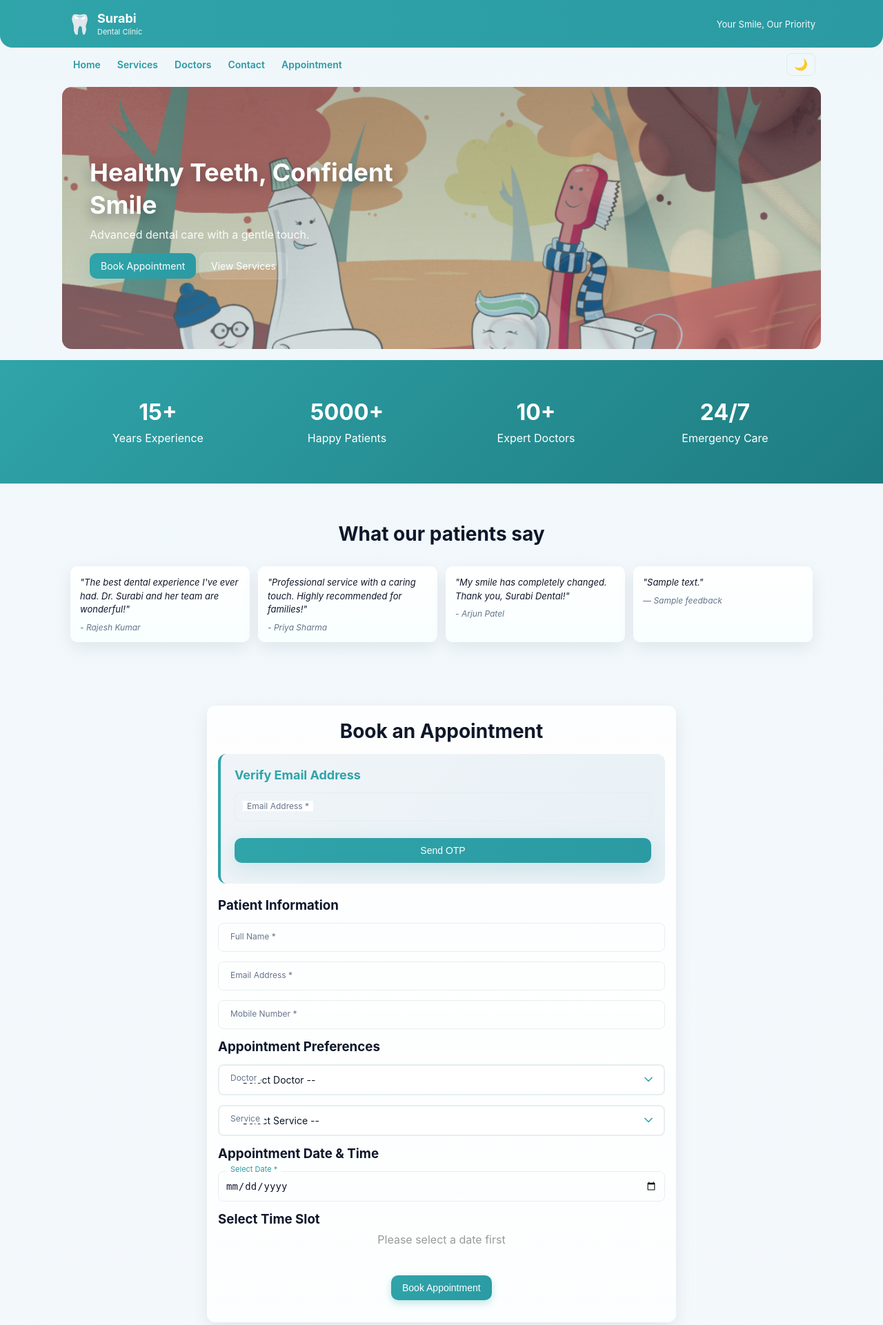
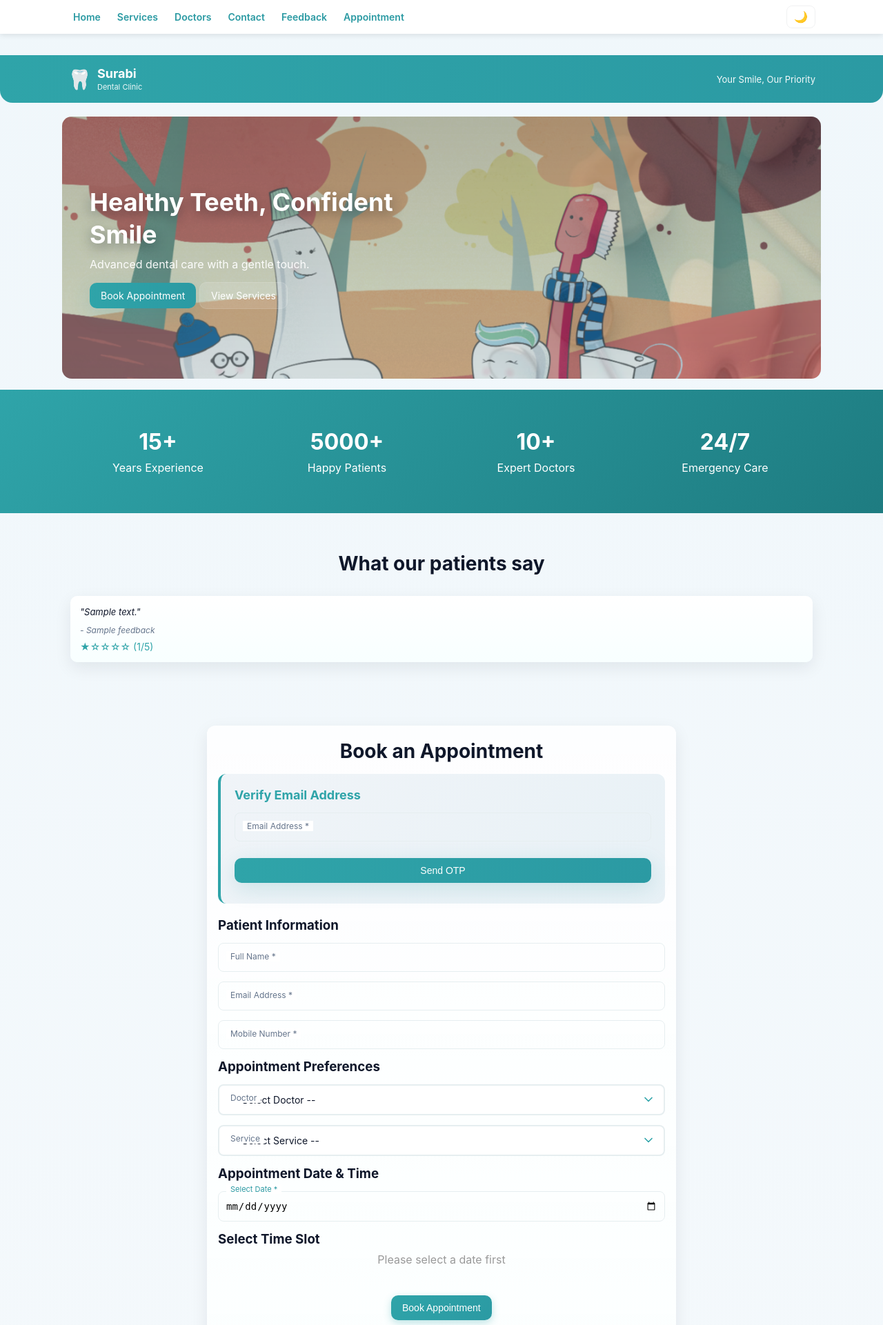
Before and after one commit to Veeraw-143/college-dental-project, a Django app: page / in a window 1280 px wide. Shown: the top 1921 px of the page at 69% size. Run offline with Django 5.2, Linux system fonts and the light colour scheme; tables that the repository leaves empty hold one stand-in row (values such as "Sample post").

Commit message:
after adding the feedback section

```diff
--- a/project/urls.py
+++ b/project/urls.py
@@ -9,6 +9,7 @@ urlpatterns = [
     path('services/', views.services_view, name='services'),
     path('doctors/', views.doctors_view, name='doctors'),
     path('contact/', views.contact_view, name='contact'),
+    path('feedback/', views.feedback_view, name='feedback'),
     path('booking/', views.booking, name='booking'),
     path('booking/<int:pk>/qr/', views.booking_qr, name='booking_qr'),
     path('api/booked-slots/', views.get_booked_slots, name='get_booked_slots'),
--- a/project/views.py
+++ b/project/views.py
@@ -36,9 +36,11 @@ def is_sunday(date_obj):
 def home(request):
     doctors = Doctor.objects.filter(is_active=True)
     services = Service.objects.filter(is_active=True)
+    feedbacks = Feedback.objects.filter(is_active=True).order_by('-created_at')[:3]
     context = {
         'doctors': doctors,
         'services': services,
+        'feedbacks': feedbacks,
     }
     return render(request, 'home.html', context)
 
@@ -64,6 +66,15 @@ def doctors_view(request):
 def contact_view(request):
     """Display contact page"""
     return render(request, 'contact.html', {})
+
+
+def feedback_view(request):
+    """Display feedback page"""
+    feedbacks = Feedback.objects.filter(is_active=True).order_by('-created_at')[:6]
+    context = {
+        'feedbacks': feedbacks,
+    }
+    return render(request, 'feedback.html', context)
 
 
 def send_otp(request):
@@ -638,13 +649,15 @@ def submit_feedback(request):
     """Handle feedback submission via AJAX"""
     if request.method == 'POST':
         name = request.POST.get('name', '').strip()
+        email = request.POST.get('email', '').strip()
         message = request.POST.get('message', '').strip()
+        rating = request.POST.get('rating', '5').strip()
 
         # Validate input
-        if not name or not message:
+        if not name or not email or not message:
             return JsonResponse({
                 'success': False,
-                'error': 'Please provide both name and feedback message'
+                'error': 'Please provide name, email, and feedback message'
             })
 
         if len(message) > 500:
@@ -653,11 +666,21 @@ def submit_feedback(request):
                 'error': 'Feedback message is too long (max 500 characters)'
             })
 
+        # Validate rating
+        try:
+            rating = int(rating)
+            if rating < 1 or rating > 5:
+                rating = 5
+        except (ValueError, TypeError):
+            rating = 5
+
         try:
             # Create feedback entry
             feedback = Feedback.objects.create(
                 name=name,
+                email=email,
                 message=message,
+                rating=rating,
                 is_active=True
             )
 
@@ -667,7 +690,9 @@ def submit_feedback(request):
                 'feedback': {
                     'id': feedback.id,
                     'name': feedback.name,
+                    'email': feedback.email,
                     'message': feedback.message,
+                    'rating': feedback.rating,
                     'created_at': feedback.created_at.strftime('%Y-%m-%d %H:%M:%S')
                 }
             }, status=200)
--- a/static/css/style.css
+++ b/static/css/style.css
@@ -38,6 +38,7 @@ body{
   padding:16px 12px;
   border-radius:0 0 18px 18px;
   width: 100%;
+  margin-bottom: 20px;
 }
 .header-inner{
   display:flex;
@@ -57,6 +58,28 @@ body{
 
 /* Navigation */
 .nav{background:transparent;margin-top:8px}
+.nav-fixed {
+  position: fixed;
+  top: 0;
+  left: 0;
+  right: 0;
+  z-index: 1000;
+  background: rgba(255, 255, 255, 0.98);
+  backdrop-filter: blur(10px);
+  box-shadow: 0 2px 8px rgba(0, 0, 0, 0.1);
+  margin-top: 0;
+}
+body.dark .nav-fixed {
+  background: rgba(6, 44, 48, 0.98);
+  box-shadow: 0 2px 8px rgba(0, 0, 0, 0.3);
+}
+html {
+  scroll-behavior: smooth;
+  scroll-padding-top: 80px;
+}
+body {
+  padding-top: 80px;
+}
 .nav-inner{
   max-width:1100px;
   margin:8px auto;
@@ -526,6 +549,15 @@ body.dark .slot.expired {
   opacity: 0.75;
   text-decoration: line-through;
   font-size: 0.95em;
+}
+
+/* Date Input Styling */
+input[type="date"],
+input[type="date"]::-webkit-calendar-picker-indicator {
+  color: black;
+}
+input[type="date"]::-webkit-datetime-edit {
+  color: black;
 }
 
 /* Dark theme time input */
@@ -1165,7 +1197,8 @@ body.dark .map-placeholder {
   grid-template-columns: 1fr 1fr;
   gap: 24px;
   align-items: start;
-
+  max-width: 900px;
+  margin: 0 auto;
 }
 
 .feedback-form-wrapper,
@@ -1175,6 +1208,8 @@ body.dark .map-placeholder {
   background: linear-gradient(180deg, #ffffff, #f8ffff);
   box-shadow: var(--shadow);
   transition: all 0.28s ease;
+  width: 100%;
+  box-sizing: border-box;
 }
 
 body.dark .feedback-form-wrapper,
--- a/static/js/script.js
+++ b/static/js/script.js
@@ -569,159 +569,3 @@ const AppointmentService = {
     console.log('Appointment Data:', data);
   }
 };
-
-// ============= FEEDBACK SECTION =============
-document.addEventListener('DOMContentLoaded', () => {
-  const feedbackForm = document.getElementById('feedback-form');
-  const feedbackStatus = document.getElementById('feedback-status');
-  const feedbackTestimonial = document.getElementById('feedback-testimonial');
-
-  if (feedbackForm) {
-    feedbackForm.addEventListener('submit', async (e) => {
-      e.preventDefault();
-
-      const name = document.getElementById('feedback-name').value.trim();
-      const message = document.getElementById('feedback-message').value.trim();
-
-      if (!name || !message) {
-        feedbackStatus.textContent = 'Please fill in all fields';
-        feedbackStatus.style.color = 'red';
-        return;
-      }
-
-      feedbackStatus.textContent = 'Submitting feedback...';
-      feedbackStatus.style.color = '#2fa4a9';
-
-      try {
-        const formData = new FormData();
-        formData.append('name', name);
-        formData.append('message', message);
-
-        // Get CSRF token from the form's hidden input
-        const csrfInput = feedbackForm.querySelector('[name="csrfmiddlewaretoken"]');
-        if (csrfInput) {
-          formData.append('csrfmiddlewaretoken', csrfInput.value);
-        }
-
-        const response = await fetch('/api/submit-feedback/', {
-          method: 'POST',
-          body: formData
-        });
-
-        if (!response.ok) {
-          throw new Error(`HTTP error! status: ${response.status}`);
-        }
-
-        const data = await response.json();
-
-        if (data.success) {
-          feedbackStatus.textContent = data.message;
-          feedbackStatus.style.color = 'green';
-          feedbackForm.reset();
-
-          // Display the new feedback in the feedback section
-          displayNewFeedback(data.feedback);
-
-          // Reload all feedback and testimonials
-          loadAllFeedback();
-
-          setTimeout(() => {
-            feedbackStatus.textContent = '';
-          }, 3000);
-        } else {
-          feedbackStatus.textContent = 'Error: ' + (data.error || 'Unknown error');
-          feedbackStatus.style.color = 'red';
-        }
-      } catch (error) {
-        console.error('Feedback submission error:', error);
-        feedbackStatus.textContent = 'An error occurred. Please try again.';
-        feedbackStatus.style.color = 'red';
-      }
-    });
-
-    // Load existing feedback on page load
-    loadAllFeedback();
-  }
-});
-
-function displayNewFeedback(feedback) {
-  const feedbackTestimonial = document.getElementById('feedback-testimonial');
-  if (feedbackTestimonial) {
-    const feedbackBox = document.createElement('blockquote');
-    feedbackBox.className = 'feedback-box';
-    feedbackBox.innerHTML = `
-      <p>"${feedback.message}"</p>
-      <cite>— ${feedback.name}</cite>
-    `;
-
-    // Clear placeholder if it exists
-    const placeholder = feedbackTestimonial.querySelector('.feedback-placeholder');
-    if (placeholder) {
-      placeholder.remove();
-    }
-
-    feedbackTestimonial.appendChild(feedbackBox);
-  }
-}
-
-function loadAllFeedback() {
-  fetch('/api/get-feedback/')
-    .then(response => response.json())
-    .then(data => {
-      if (data.success && data.feedbacks.length > 0) {
-        // Update testimonials section
-        updateTestimonials(data.feedbacks);
-
-        // Update feedback display box
-        updateFeedbackDisplay(data.feedbacks);
-      }
-    })
-    .catch(error => console.error('Error loading feedback:', error));
-}
-
-function updateTestimonials(feedbacks) {
-  const testimonialsGrid = document.querySelector('.testimonials-grid');
-  if (testimonialsGrid) {
-    // Add feedback as testimonials
-    feedbacks.forEach(feedback => {
-      // Check if feedback already exists
-      const existingFeedback = testimonialsGrid.querySelector(`[data-feedback-id="${feedback.id}"]`);
-      if (!existingFeedback) {
-        const testimonialBlock = document.createElement('blockquote');
-        testimonialBlock.className = 'testimonial';
-        testimonialBlock.setAttribute('data-feedback-id', feedback.id);
-        const rating = feedback.rating ? '(' + feedback.rating + '/5 ★)' : '';
-        testimonialBlock.innerHTML = `
-          <p>"${feedback.feedback_text || feedback.message}"</p>
-          <cite>— ${feedback.name} ${rating}</cite>
-        `;
-        testimonialsGrid.appendChild(testimonialBlock);
-      }
-    });
-  }
-}
-
-function updateFeedbackDisplay(feedbacks) {
-  const feedbackTestimonial = document.getElementById('feedback-testimonial');
-  if (feedbackTestimonial) {
-    feedbackTestimonial.innerHTML = '';
-
-    if (!feedbacks || feedbacks.length === 0) {
-      feedbackTestimonial.innerHTML = '<p style="text-align: center; color: #999;">No feedback yet. Be the first to share!</p>';
-      return;
-    }
-
-    feedbacks.slice(0, 3).forEach(feedback => {
-      const feedbackBox = document.createElement('blockquote');
-      feedbackBox.className = 'feedback-box';
-      feedbackBox.style.cssText = 'background: #f9f9f9; padding: 16px; border-radius: 8px; margin-bottom: 12px; border-left: 4px solid #2fa4a9; line-height: 1.6;';
-      const rating = feedback.rating ? '★ ' + feedback.rating + '/5' : '';
-      feedbackBox.innerHTML = `
-        <p style="margin: 0 0 8px 0; font-style: italic; color: #333;">"${feedback.feedback_text || feedback.message}"</p>
-        <cite style="color: #666; font-size: 13px;">— ${feedback.name}</cite>
-        ${rating ? '<div style="margin-top: 6px; color: #2fa4a9; font-size: 13px;">' + rating + '</div>' : ''}
-      `;
-      feedbackTestimonial.appendChild(feedbackBox);
-    });
-  }
-}
--- a/templates/base.html
+++ b/templates/base.html
@@ -45,13 +45,14 @@
 </header>
 
 <!-- Navigation -->
-<nav class="nav" role="navigation" aria-label="Main navigation">
+<nav class="nav nav-fixed" role="navigation" aria-label="Main navigation">
     <div class="nav-inner">
         <div class="nav-links">
             <a href="{% url 'home' %}" class="nav-link">Home</a>
             <a href="{% url 'services' %}" class="nav-link">Services</a>
             <a href="{% url 'doctors' %}" class="nav-link">Doctors</a>
             <a href="{% url 'contact' %}" class="nav-link">Contact</a>
+            <a href="{% url 'feedback' %}" class="nav-link">Feedback</a>
             <a href="{% url 'home' %}#appointment" class="nav-link">Appointment</a>
         </div>
         <div class="nav-actions">
--- a/templates/home.html
+++ b/templates/home.html
@@ -51,6 +51,20 @@
   <div class="container">
     <h2 id="testimonials-heading" style="text-align: center; margin-bottom: 30px;">What our patients say</h2>
     <div class="testimonials-grid">
+      {% if feedbacks %}
+        {% for feedback in feedbacks %}
+          <blockquote class="testimonial">
+            <p>"{{ feedback.message }}"</p>
+            <cite>- {{ feedback.name }}</cite>
+            {% if feedback.rating %}
+              <div style="margin-top: 8px; color: #2fa4a9; font-size: 14px;">
+                {% if feedback.rating == 5 %}★★★★★{% elif feedback.rating == 4 %}★★★★☆{% elif feedback.rating == 3 %}★★★☆☆{% elif feedback.rating == 2 %}★★☆☆☆{% else %}★☆☆☆☆{% endif %}
+                ({{ feedback.rating }}/5)
+              </div>
+            {% endif %}
+          </blockquote>
+        {% endfor %}
+      {% else %}
         <blockquote class="testimonial">
           <p>"The best dental experience I've ever had. Dr. Surabi and her team are wonderful!"</p>
           <cite>- Rajesh Kumar</cite>
@@ -63,6 +77,7 @@
           <p>"My smile has completely changed. Thank you, Surabi Dental!"</p>
           <cite>- Arjun Patel</cite>
         </blockquote>
+      {% endif %}
     </div>
   </div>
 </section>
@@ -162,52 +177,4 @@
     </div>
 </section>
 
-<!-- Feedback Section -->
-<section class="feedback-section reveal" id="feedback" aria-labelledby="feedback-heading">
-  <div class="container">
-    <h2 id="feedback-heading">Share Your Feedback</h2>
-    <p class="feedback-subtitle">Tell us about your experience at Surabi Dental Clinic</p>
-
-    <div class="feedback-container">
-      <div class="feedback-form-wrapper">
-        <form id="feedback-form" class="feedback-form">
-            {% csrf_token %}
-            <div class="feedback-field">
-                <label for="feedback-name">Your Name</label>
-                <input type="text" id="feedback-name" name="name" required>
-            </div>
-            <div class="feedback-field">
-                <label for="feedback-email">Email</label>
-                <input type="email" id="feedback-email" name="email" required>
-            </div>
-            <div class="feedback-field">
-                <label for="feedback-rating">Rating</label>
-                <select id="feedback-rating" name="rating" required>
-                    <option value="">-- Select Rating --</option>
-                    <option value="5">⭐⭐⭐⭐⭐ Excellent</option>
-                    <option value="4">⭐⭐⭐⭐ Good</option>
-                    <option value="3">⭐⭐⭐ Average</option>
-                    <option value="2">⭐⭐ Poor</option>
-                    <option value="1">⭐ Very Poor</option>
-                </select>
-            </div>
-            <div class="feedback-field">
-                <label for="feedback-message">Your Feedback</label>
-                <textarea id="feedback-message" name="feedback_text" rows="4" required></textarea>
-            </div>
-            <button type="submit" class="btn btn-primary">Submit Feedback</button>
-            <div id="feedback-status" style="margin-top: 10px;"></div>
-        </form>
-      </div>
-
-      <div class="feedback-display-wrapper">
-        <h3>Recent Feedback</h3>
-        <div id="feedback-testimonial">
-            <p style="text-align: center; color: #999;">Loading feedback...</p>
-        </div>
-      </div>
-    </div>
-  </div>
-</section>
-
 {% endblock %}
```
Also changed, not shown: project/models.py (+10 -0 lines). Lines whose indentation alone changed are shown as unchanged.
